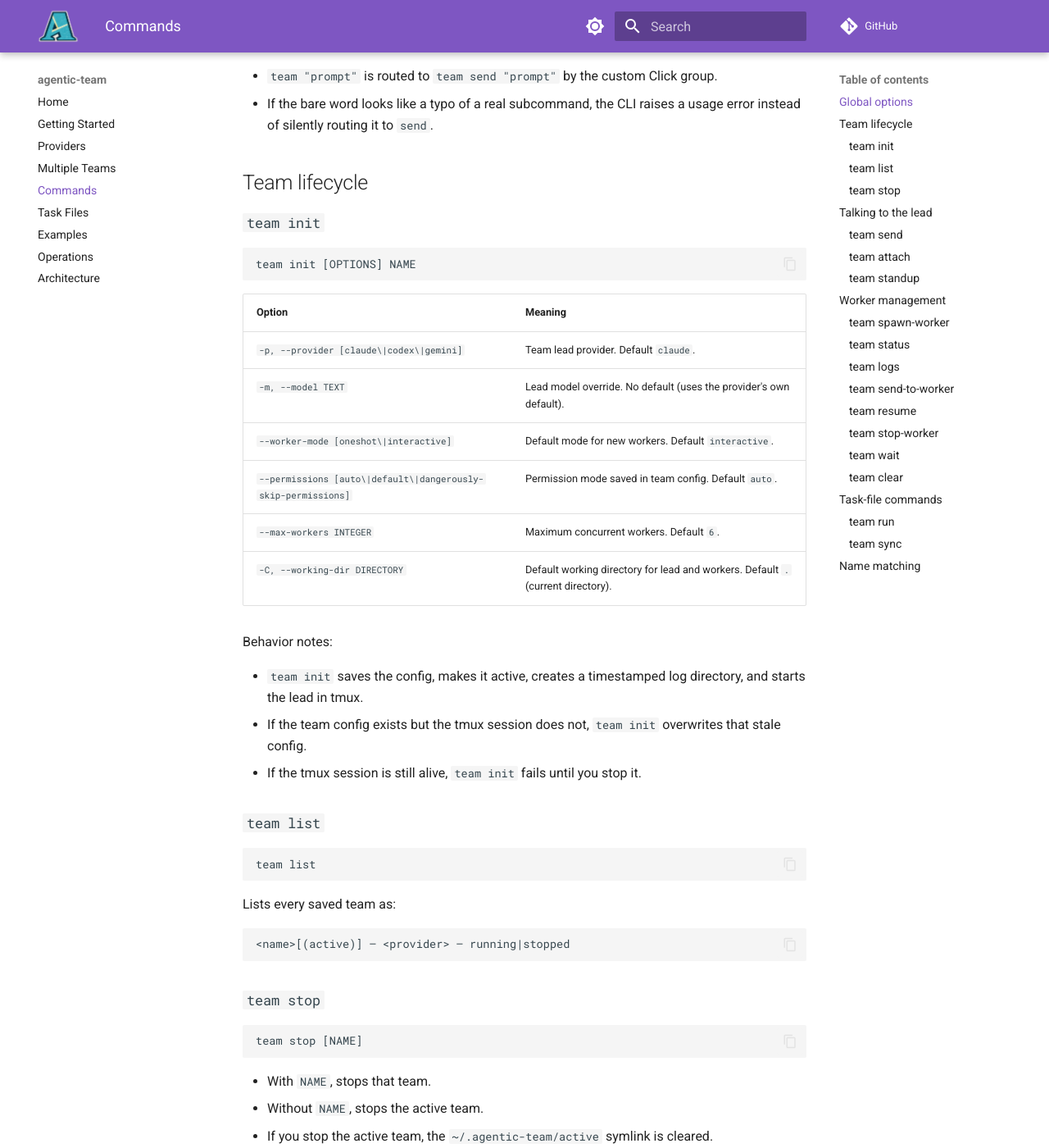
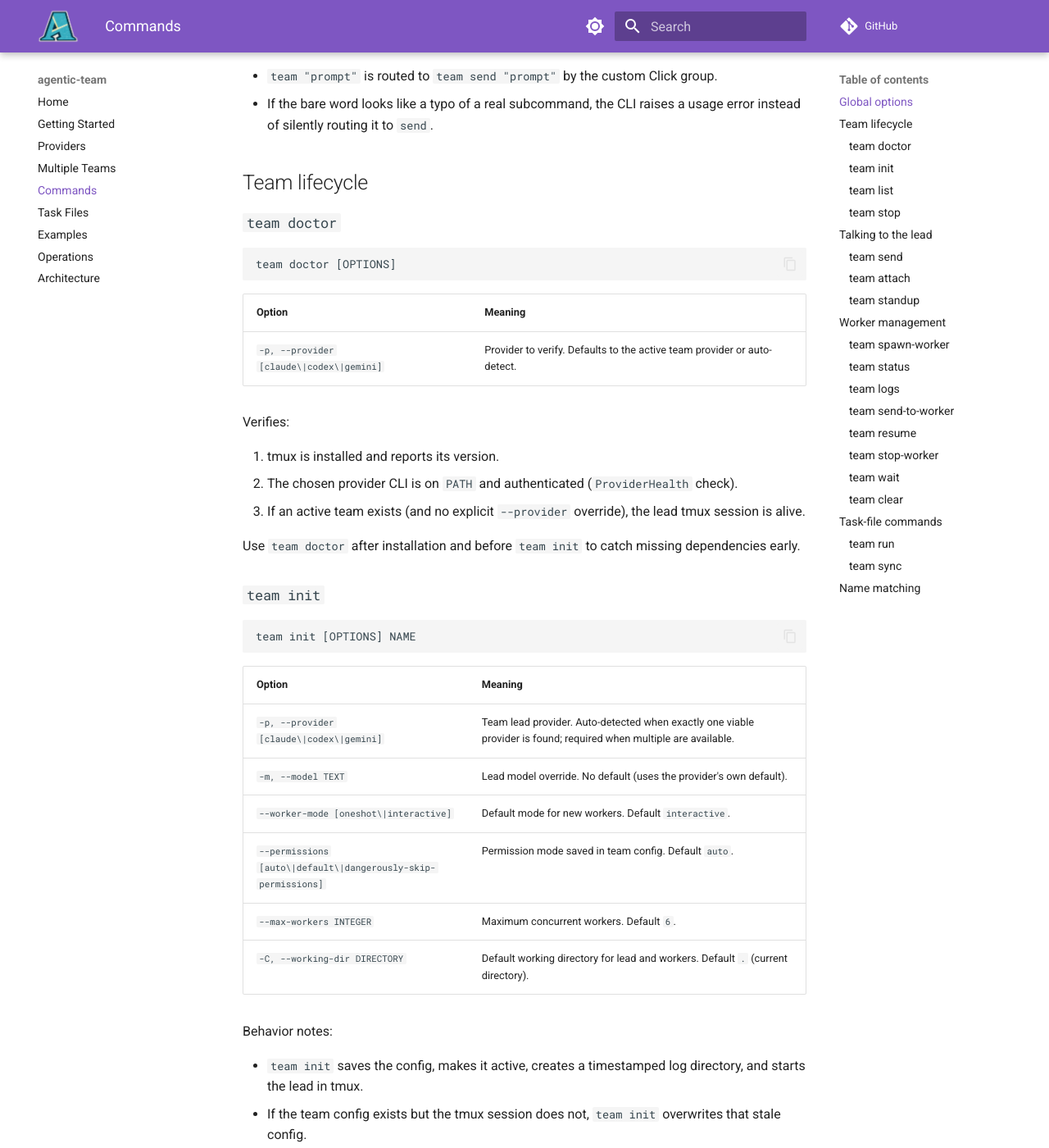
Before and after one commit to guenp/agentic-team, an MkDocs documentation site: the page built from docs/commands.md, in a window 1280 px wide and 1400 px high, scrolled down 631 px. Shown: the whole window at 82% size. Built offline with MkDocs 1.6.1 and Material for MkDocs 9.7.7, drawn with Linux system fonts in a browser that asks for light colours; comment, search, counter and statistics services are not loaded.

Commit message:
Add team doctor docs and cover merged PR features
- Add team doctor section to docs/commands.md
- Update team init to document provider auto-detection
- Add environment verification step to docs/getting-started.md
- Document TmuxSnapshot, capture_pane_safe, and ProviderHealth in docs/architecture.md
- Add provider health checking section to docs/providers.md
- Add pre-flight check section with team doctor to docs/operations.md

````diff
--- a/docs/commands.md
+++ b/docs/commands.md
@@ -24,6 +24,24 @@ Notes:
 
 ## Team lifecycle
 
+### `team doctor`
+
+```text
+team doctor [OPTIONS]
+```
+
+| Option | Meaning |
+|--------|---------|
+| `-p, --provider [claude\|codex\|gemini]` | Provider to verify. Defaults to the active team provider or auto-detect. |
+
+Verifies:
+
+1. tmux is installed and reports its version.
+2. The chosen provider CLI is on `PATH` and authenticated (`ProviderHealth` check).
+3. If an active team exists (and no explicit `--provider` override), the lead tmux session is alive.
+
+Use `team doctor` after installation and before `team init` to catch missing dependencies early.
+
 ### `team init`
 
 ```text
@@ -32,7 +50,7 @@ team init [OPTIONS] NAME
 
 | Option | Meaning |
 |--------|---------|
-| `-p, --provider [claude\|codex\|gemini]` | Team lead provider. Default `claude`. |
+| `-p, --provider [claude\|codex\|gemini]` | Team lead provider. Auto-detected when exactly one viable provider is found; required when multiple are available. |
 | `-m, --model TEXT` | Lead model override. No default (uses the provider's own default). |
 | `--worker-mode [oneshot\|interactive]` | Default mode for new workers. Default `interactive`. |
 | `--permissions [auto\|default\|dangerously-skip-permissions]` | Permission mode saved in team config. Default `auto`. |
````
Also changed, not shown: docs/architecture.md (+13 -1 lines), docs/getting-started.md (+12 -0 lines), docs/operations.md (+11 -0 lines), docs/providers.md (+3 -1 lines).
